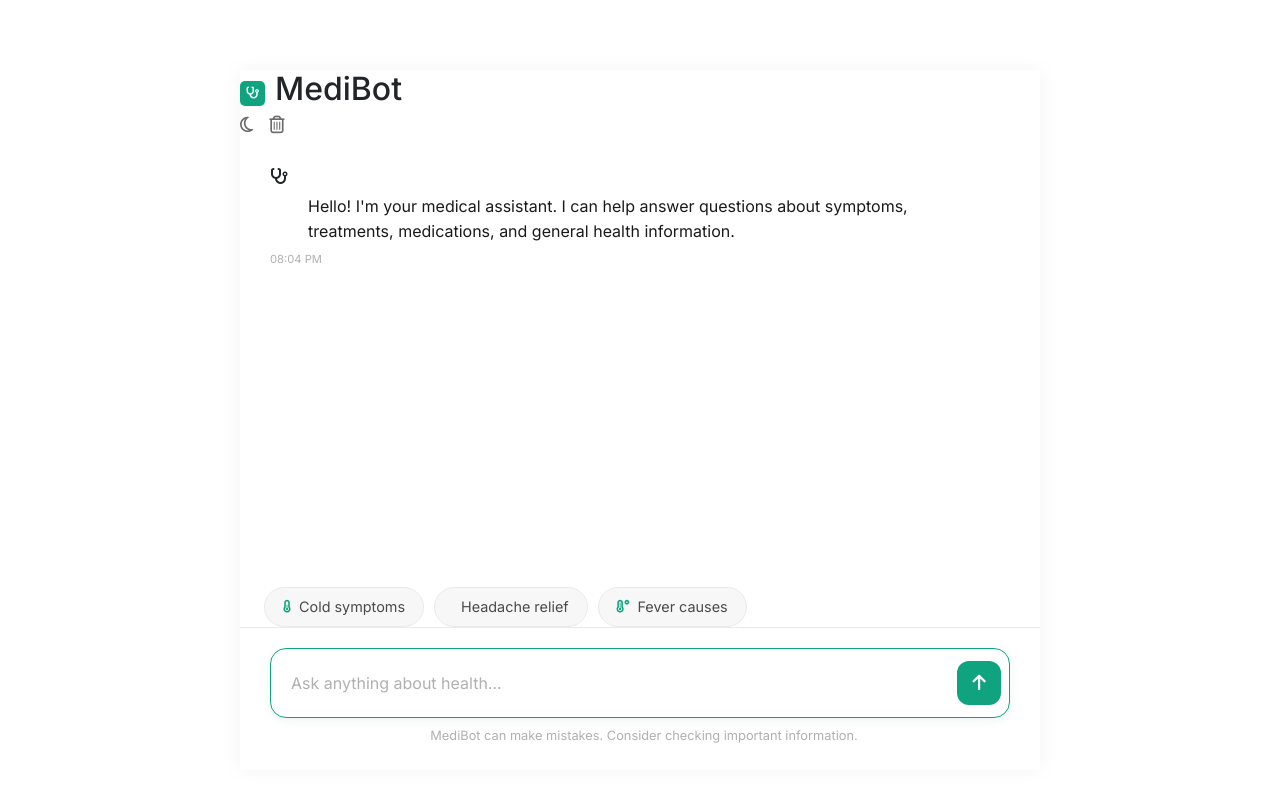
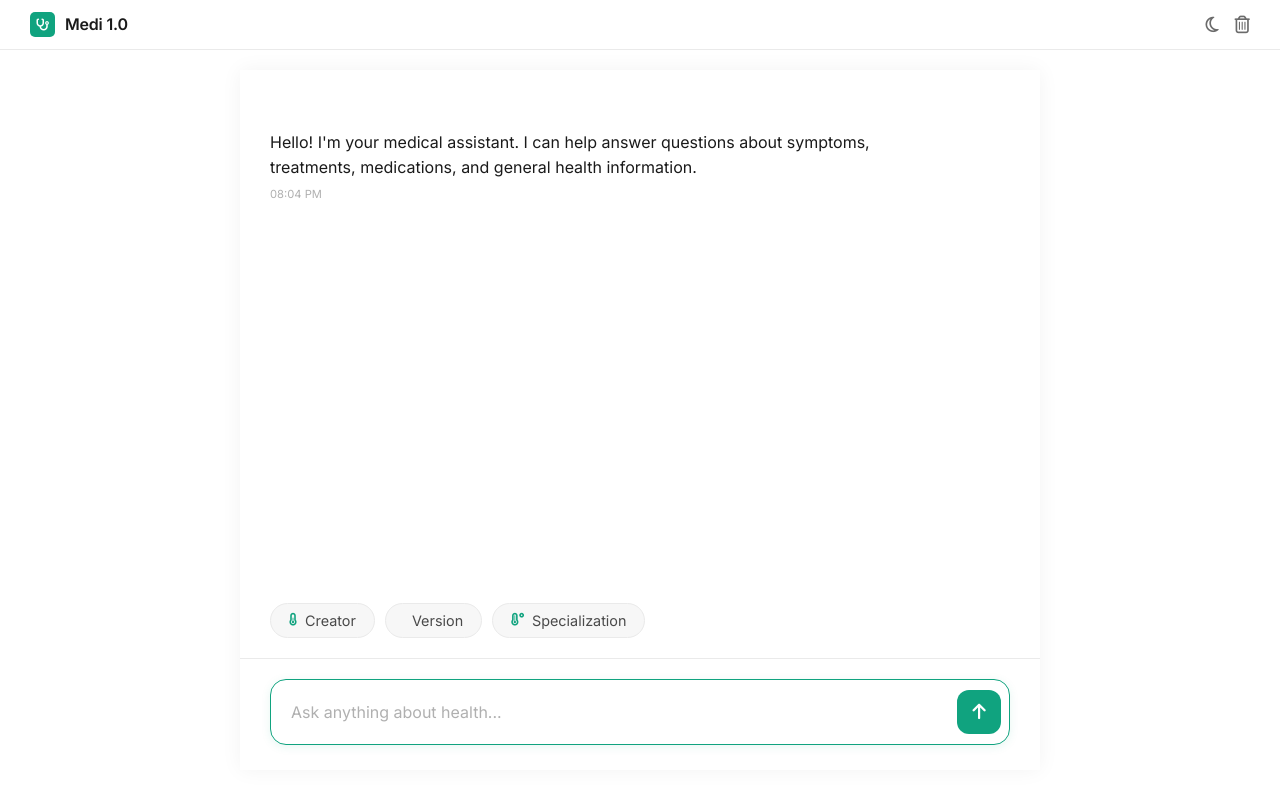
Before and after one commit to Mebrie-Awoke/Complete_medicalChatbot, a Flask app: page / in a window 1280 px wide. Shown: the top 786 px of the page. Run offline with Flask 3, Linux system fonts and the light colour scheme.

Commit message:
Refactor chat layout and update title
Updated title and modified chat layout and functionality.

```diff
--- a/templates/chat.html
+++ b/templates/chat.html
@@ -3,32 +3,30 @@
 <head>
     <meta charset="UTF-8">
     <meta name="viewport" content="width=device-width, initial-scale=1.0">
-    <title>MediBot</title>
-
-    <!-- Bootstrap 5 (latest) -->
-    <link href="https://cdn.jsdelivr.net/npm/bootstrap@5.3.0/dist/css/bootstrap.min.css" rel="stylesheet">
+    <title>Medi</title>
 
     <!-- Font Awesome 6 -->
     <link rel="stylesheet" href="https://cdnjs.cloudflare.com/ajax/libs/font-awesome/6.4.0/css/all.min.css">
 
-    <!-- Google Fonts - Inter for clean typography -->
+    <!-- Google Fonts - Inter -->
     <link href="https://fonts.googleapis.com/css2?family=Inter:wght@300;400;500;600;700&display=swap" rel="stylesheet">
 
     <!-- jQuery -->
     <script src="https://code.jquery.com/jquery-3.6.0.min.js"></script>
+
+    <!-- Custom CSS -->
     <link rel="stylesheet" href="static/style.css">
 </head>
 
 <body>
-    <div class="chat-container">
-        <!-- Minimalist Header -->
-        <div class="chat-header">
-            <div class="header-left">
+    <!-- System Header - outside chat container -->
+    <div class="system-header" id="systemHeader">
+        <div class="header-left" id="newChatButton" style="cursor: pointer;">
             <div class="bot-avatar">
                 <i class="fas fa-stethoscope"></i>
             </div>
             <div class="header-info">
-                    <h2>MediBot</h2>
+                <h4>Medi 1.0</h4>
             </div>
         </div>
         <div class="header-actions">
@@ -37,14 +35,13 @@
         </div>
     </div>
 
-        <!-- Messages Area - Seamless Flow -->
+    <!-- Main Chat Container - no header inside -->
+    <div class="chat-container">
+        <!-- Messages Area -->
         <div class="messages-area" id="messagesArea">
-            <!-- Welcome message - seamless -->
+            <!-- Welcome message - without icon -->
             <div class="message-wrapper">
                 <div class="message bot-message">
-                    <div class="message-avatar bot-avatar-small">
-                        <i class="fas fa-stethoscope"></i>
-                    </div>
                     <div class="message-content bot-content">
                         Hello! I'm your medical assistant. I can help answer questions about symptoms, treatments, medications, and general health information.
                     </div>
@@ -54,15 +51,15 @@
         </div>
 
         <!-- Quick Actions -->
-        <div class="quick-actions" style="padding: 0 24px;">
-            <div class="quick-action" onclick="quickQuestion('What are common cold symptoms?')">
-                <i class="fas fa-thermometer-half"></i> Cold symptoms
+      <div class="quick-actions">
+            <div class="quick-action" onclick="quickQuestion('Who built you and when?')">
+               <i class="fas fa-thermometer-half"></i> Creator
             </div>
-            <div class="quick-action" onclick="quickQuestion('How to treat headache?')">
-                <i class="fas fa-head-side-brain"></i> Headache relief
+           <div class="quick-action" onclick="quickQuestion('What version are you?')">
+               <i class="fas fa-head-side-brain"></i> Version
             </div>
-            <div class="quick-action" onclick="quickQuestion('What causes fever?')">
-                <i class="fas fa-temperature-high"></i> Fever causes
+           <div class="quick-action" onclick="quickQuestion('What is your main area of focus?')">
+                <i class="fas fa-temperature-high"></i> Specialization
            </div>
         </div>
 
@@ -74,9 +71,6 @@
                     <i class="fas fa-arrow-up"></i>
                 </button>
             </form>
-            <div class="text-muted small mt-2 footer-text">
-                MediBot can make mistakes. Consider checking important information.
-            </div>
         </div>
     </div>
 
@@ -90,6 +84,50 @@
             // Auto-focus input
             $('#userInput').focus();
 
+            // Variable to track if waiting for response
+            let isWaitingForResponse = false;
+
+            // New Chat function - clears messages and starts fresh
+            function startNewChat() {
+                // Clear messages area
+                $('#messagesArea').empty();
+
+                // Reset waiting flag
+                isWaitingForResponse = false;
+
+                // Re-enable input if it was disabled
+                $('#userInput').prop('disabled', false);
+                $('#sendButton').prop('disabled', false);
+
+                // Add fresh welcome message
+                const now = new Date();
+                const timeString = now.toLocaleTimeString([], { hour: '2-digit', minute: '2-digit' });
+
+                const isDark = $('body').hasClass('dark-theme');
+                const botContentClass = isDark ? 'message-content bot-content dark-theme' : 'message-content bot-content';
+                const timeClass = isDark ? 'message-time dark-theme' : 'message-time';
+
+                const welcomeHtml = `
+                    <div class="message-wrapper">
+                        <div class="message bot-message">
+                            <div class="${botContentClass}">
+                                Hello! I'm your medical assistant. I can help answer questions about symptoms, treatments, medications, and general health information.
+                            </div>
+                        </div>
+                        <div class="${timeClass}">${timeString}</div>
+                    </div>
+                `;
+                $('#messagesArea').append(welcomeHtml);
+
+                // Focus on input
+                $('#userInput').focus();
+            }
+
+            // Make logo and Medibot text clickable to start new chat
+            $('#newChatButton').click(function() {
+                startNewChat();
+            });
+
             // Handle form submission
             $("#messageForm").on("submit", function(event) {
                 event.preventDefault();
@@ -97,7 +135,11 @@
                 const userInput = $('#userInput');
                 const message = userInput.val().trim();
 
-                if (!message) return;
+                // Block if already waiting for response or message is empty
+                if (isWaitingForResponse || !message) return;
+
+                // Set waiting flag to true
+                isWaitingForResponse = true;
 
                 // Disable input while processing
                 userInput.prop('disabled', true);
@@ -125,10 +167,11 @@
                         // Remove typing indicator
                         removeTypingIndicator();
 
-                        // Add bot response
+                        // Add bot response (without icon)
                         addBotMessage(response, timeString);
 
-                        // Re-enable input
+                        // Reset waiting flag and re-enable input
+                        isWaitingForResponse = false;
                         userInput.prop('disabled', false);
                         $('#sendButton').prop('disabled', false);
                         userInput.focus();
@@ -140,7 +183,8 @@
                         // Show error message
                         showErrorMessage("Sorry, I encountered an error. Please try again.");
 
-                        // Re-enable input
+                        // Reset waiting flag and re-enable input
+                        isWaitingForResponse = false;
                         userInput.prop('disabled', false);
                         $('#sendButton').prop('disabled', false);
                         userInput.focus();
@@ -154,111 +198,56 @@
             $('#userInput').keypress(function(e) {
                 if (e.which === 13 && !e.shiftKey) {
                     e.preventDefault();
+                    // Only submit if not waiting for response
+                    if (!isWaitingForResponse) {
                         $('#messageForm').submit();
+                    }
                 }
             });
 
-            // Clear chat functionality
+            // Clear chat functionality (trash icon)
             $('#clearChat').click(function() {
-                $('#messagesArea').empty();
-                // Add back welcome message
-                const now = new Date();
-                const timeString = now.toLocaleTimeString([], { hour: '2-digit', minute: '2-digit' });
-
-                // Check current theme to apply correct classes
-                const isDark = $('body').hasClass('dark-theme');
-                const botContentClass = isDark ? 'bot-content dark-theme' : 'bot-content';
-                const botAvatarClass = isDark ? 'bot-avatar-small dark-theme' : 'bot-avatar-small';
-                const timeClass = isDark ? 'message-time dark-theme' : 'message-time';
-
-                const welcomeHtml = `
-                    <div class="message-wrapper">
-                        <div class="message bot-message">
-                            <div class="message-avatar ${botAvatarClass}">
-                                <i class="fas fa-stethoscope"></i>
-                            </div>
-                            <div class="message-content ${botContentClass}">
-                                Hello! I'm your medical assistant. I can help answer questions about symptoms, treatments, medications, and general health information.
-                            </div>
-                        </div>
-                        <div class="${timeClass}">${timeString}</div>
-                    </div>
-                `;
-                $('#messagesArea').append(welcomeHtml);
+                startNewChat(); // Reuse the same function
             });
 
             // Theme toggle
             $('#themeToggle').click(function() {
-                const isDark = $('body').hasClass('dark-theme');
+                $('body').toggleClass('dark-theme');
+                $('.system-header').toggleClass('dark-theme');
+                $('.chat-container').toggleClass('dark-theme');
+                $('.messages-area').toggleClass('dark-theme');
+                $('.input-area').toggleClass('dark-theme');
+                $('.input-wrapper').toggleClass('dark-theme');
+                $('input').toggleClass('dark-theme');
+                $('.send-btn').toggleClass('dark-theme');
+                $('.quick-action').toggleClass('dark-theme');
+                $('.message-content').toggleClass('dark-theme');
+                $('.message-time').toggleClass('dark-theme');
+                $('.footer-text').toggleClass('dark-theme');
+                $('.header-info h4').toggleClass('dark-theme');
+                $('.status span').toggleClass('dark-theme');
+                $('.header-actions i').toggleClass('dark-theme');
+                $('pre').toggleClass('dark-theme');
+                $('code').toggleClass('dark-theme');
+                $('.typing-indicator').toggleClass('dark-theme');
+                $('.error-message').toggleClass('dark-theme');
 
-                // Toggle icons
+                // Toggle icon
                 $(this).toggleClass('fa-moon fa-sun');
-
-                if (!isDark) {
-                    // Switch to dark theme
-                    $('body').addClass('dark-theme');
-                    $('.chat-container').addClass('dark-theme');
-                    $('.chat-header').addClass('dark-theme');
-                    $('.messages-area').addClass('dark-theme');
-                    $('.input-area').addClass('dark-theme');
-                    $('.input-wrapper').addClass('dark-theme');
-                    $('input').addClass('dark-theme');
-                    $('.send-btn').addClass('dark-theme');
-                    $('.quick-action').addClass('dark-theme');
-                    $('.message-content').addClass('dark-theme');
-                    $('.bot-avatar-small').addClass('dark-theme');
-                    $('.message-time').addClass('dark-theme');
-                    $('.footer-text').addClass('dark-theme');
-                    $('.header-info h2').addClass('dark-theme');
-                    $('.status span').addClass('dark-theme');
-                    $('.header-actions i').addClass('dark-theme');
-                    $('pre').addClass('dark-theme');
-                    $('code').addClass('dark-theme');
-                    $('.typing-indicator').addClass('dark-theme');
-                    $('.error-message').addClass('dark-theme');
-
-                    // Specifically ensure bot-content has dark-theme class
-                    $('.bot-content').addClass('dark-theme');
-                    $('.user-content').addClass('dark-theme');
-                } else {
-                    // Switch to light theme
-                    $('body').removeClass('dark-theme');
-                    $('.chat-container').removeClass('dark-theme');
-                    $('.chat-header').removeClass('dark-theme');
-                    $('.messages-area').removeClass('dark-theme');
-                    $('.input-area').removeClass('dark-theme');
-                    $('.input-wrapper').removeClass('dark-theme');
-                    $('input').removeClass('dark-theme');
-                    $('.send-btn').removeClass('dark-theme');
-                    $('.quick-action').removeClass('dark-theme');
-                    $('.message-content').removeClass('dark-theme');
-                    $('.bot-avatar-small').removeClass('dark-theme');
-                    $('.message-time').removeClass('dark-theme');
-                    $('.footer-text').removeClass('dark-theme');
-                    $('.header-info h2').removeClass('dark-theme');
-                    $('.status span').removeClass('dark-theme');
-                    $('.header-actions i').removeClass('dark-theme');
-                    $('pre').removeClass('dark-theme');
-                    $('code').removeClass('dark-theme');
-                    $('.typing-indicator').removeClass('dark-theme');
-                    $('.error-message').removeClass('dark-theme');
-
-                    // Specifically remove dark-theme from bot-content and user-content
-                    $('.bot-content').removeClass('dark-theme');
-                    $('.user-content').removeClass('dark-theme');
-                }
             });
         });
 
         // Quick question function
         function quickQuestion(question) {
+            // Check if waiting for response
+            if (window.isWaitingForResponse) return;
+
             $('#userInput').val(question);
             $('#messageForm').submit();
         }
 
-        // Add user message - seamless style, on the right
+        // Add user message
         function addUserMessage(message, time) {
-            // Check current theme to apply correct classes
             const isDark = $('body').hasClass('dark-theme');
             const userContentClass = isDark ? 'message-content user-content dark-theme' : 'message-content user-content';
             const timeClass = isDark ? 'message-time dark-theme' : 'message-time';
@@ -277,20 +266,15 @@
             scrollToBottom();
         }
 
-        // Add bot message - seamless style
+        // Add bot message - WITHOUT ICON
         function addBotMessage(message, time) {
-            // Check current theme to apply correct classes
             const isDark = $('body').hasClass('dark-theme');
-            const botAvatarClass = isDark ? 'message-avatar bot-avatar-small dark-theme' : 'message-avatar bot-avatar-small';
             const botContentClass = isDark ? 'message-content bot-content dark-theme' : 'message-content bot-content';
             const timeClass = isDark ? 'message-time dark-theme' : 'message-time';
 
             const messageHtml = `
                 <div class="message-wrapper">
                     <div class="message bot-message">
-                        <div class="${botAvatarClass}">
-                            <i class="fas fa-stethoscope"></i>
-                        </div>
                         <div class="${botContentClass}">
                             ${escapeHtml(message)}
                         </div>
@@ -302,19 +286,14 @@
             scrollToBottom();
         }
 
-        // Show typing indicator - seamless
+        // Show typing indicator - WITHOUT ICON
         function showTypingIndicator() {
-            // Check current theme to apply correct classes
             const isDark = $('body').hasClass('dark-theme');
-            const botAvatarClass = isDark ? 'message-avatar bot-avatar-small dark-theme' : 'message-avatar bot-avatar-small';
             const typingClass = isDark ? 'typing-indicator dark-theme' : 'typing-indicator';
 
             const typingHtml = `
                 <div class="message-wrapper" id="typingIndicator">
                     <div class="message bot-message">
-                        <div class="${botAvatarClass}">
-                            <i class="fas fa-stethoscope"></i>
-                        </div>
                         <div class="${typingClass}">
                             <span></span>
                             <span></span>
@@ -334,7 +313,6 @@
 
         // Show error message
         function showErrorMessage(message) {
-            // Check current theme to apply correct classes
             const isDark = $('body').hasClass('dark-theme');
             const errorClass = isDark ? 'error-message dark-theme' : 'error-message';
 
```
Lines whose indentation alone changed are shown as unchanged.
